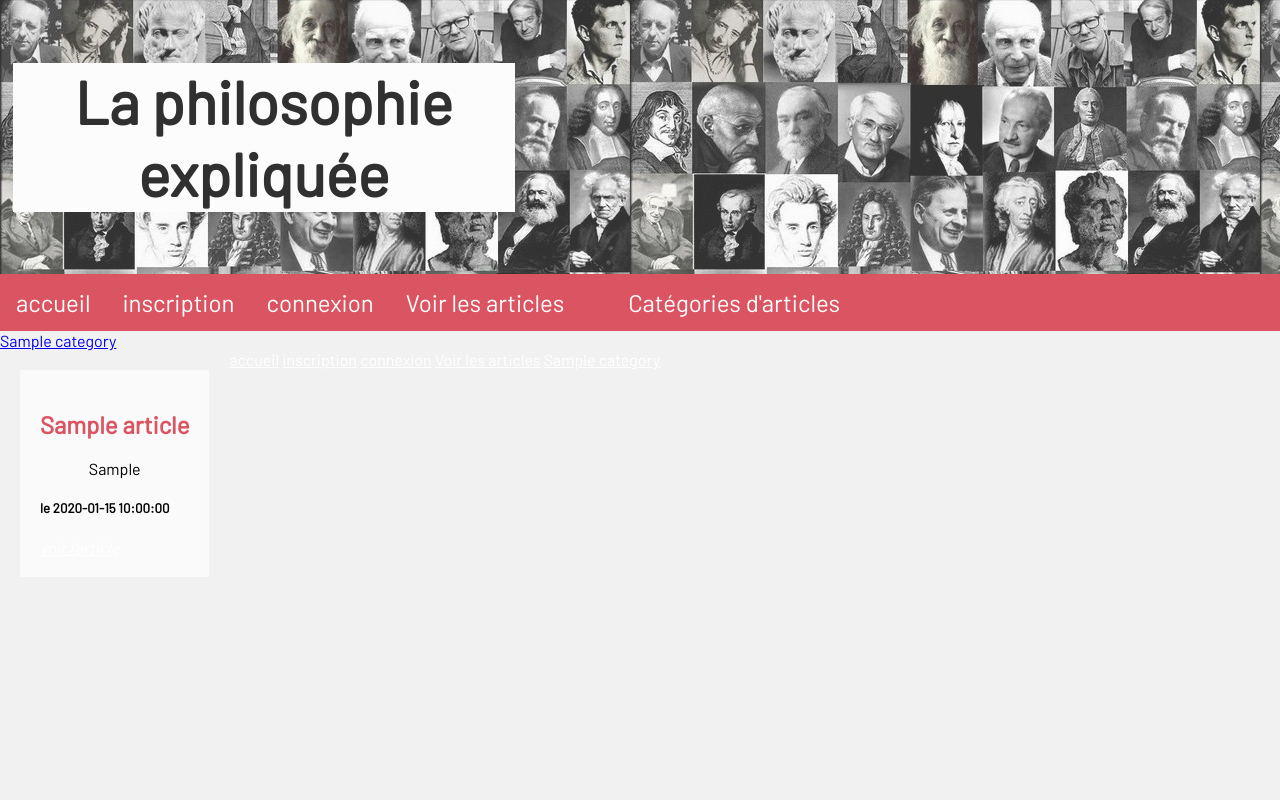
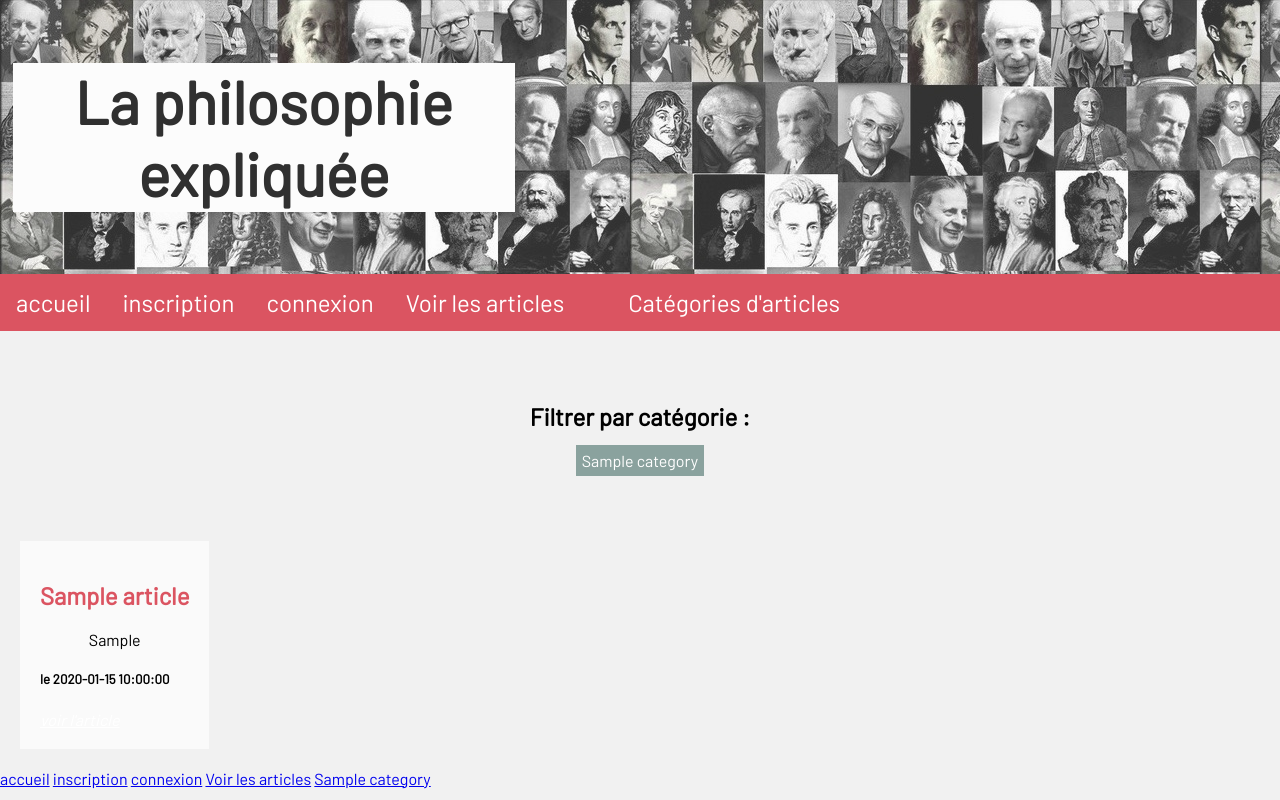
Before and after one commit to cecile-wojnowski/blog, a PHP site: page /articles.php in a window 1280 px wide. Run offline with PHP 8.4, Linux system fonts and the light colour scheme; tables that the repository leaves empty or names only in its code hold one stand-in row (values such as "Sample post").

Commit message:
CSS des liens des catégories

```diff
--- a/articles.php
+++ b/articles.php
@@ -32,12 +32,11 @@
         $offset = 0;
       };
 
-
-
       # Affichage des catégories
       ?>
-
+      <main>
         <div class="articles_categorie">
+          <h2> Filtrer par catégorie : </h2>
 
           <?php   $reponse = $bdd->query('SELECT * FROM categories');
           while ($donnees = $reponse->fetch())
@@ -45,11 +44,10 @@
           ?>
 
           <a href="articles.php?categorie=<?php echo $donnees['id'];
-           ?>" class="categorie"> <?php  echo $donnees['nom']; }?> </a>
+            ?>" class="link_categorie"> <?php  echo " ". $donnees['nom']; }?> </a>
         </div>
 
       <div class="articles">
-
         <?php
         if (isset($_GET['categorie'])){
           $categorie = $_GET["categorie"];
@@ -63,19 +61,17 @@
           # $donnees est un array renvoyé par fetch, qui organise les champs de $req
           while ($donnees = $req->fetch()){
           ?>
+
         <div class="card_articles">
-
           <h2>  <?php echo htmlspecialchars($donnees['titre']); ?> </h2>
           <p>  <?php echo htmlspecialchars($donnees['article']); ?> </p>
-                <h5>le <?php echo $donnees['date']; ?></h5>
+          <h5> le <?php echo $donnees['date']; ?></h5>
 
           <em><a href="article.php?id=<?php echo $donnees['id']; ?>">voir l'article</a></em>
         </div>
       </div>
-
         <?php
         }
-
         # Si aucune des conditions n'est remplie, afficher les 5 derniers articles
         }else{
 
@@ -115,7 +111,7 @@
           if(isset($_GET["categorie"])) { ?>
             <a href="articles.php?categorie=<?php echo $_GET["categorie"]; ?>&start=<?php echo $offset + 5 ?>" class="btn btn-primary"> Page suivante &raquo;</a>
           <?php } else { ?>
-          <a href="articles.php?start=<?php echo $offset + 5 ?>" class="btn btn-primary"> Page suivante &raquo;</a>
+            <a href="articles.php?start=<?php echo $offset + 5 ?>" class="articles_bouton"> Page suivante &raquo;</a>
           <?php } ?>    </div>
 
       <?php
@@ -123,10 +119,9 @@
       // Termine la boucle des articles
       $req->closeCursor();
       ?>
-
+    </main>
 
     <?php include("footer.php");
      ?>
-
   </body>
 </html>
--- a/style.css
+++ b/style.css
@@ -447,8 +447,9 @@
 /******************/
 /** articles.php**/
 /****************/
-.articles_categories
+.articles_categorie
 {
+  text-align:center;
 margin: 2%;
 padding: 2%;
 }
@@ -476,3 +477,18 @@
   margin: 20px;
   text-align: left;
 }
+
+/**** Dernier CSS modifié ****/
+.link_categorie{
+  text-decoration: none;
+  background-color: #8AA29E;
+  color: white;
+  padding: 0.5%;
+}
+.link_categorie:hover{
+  color: #DB5461;
+}
+.articles_bouton{
+
+}
+/*************************/
```
Lines whose indentation alone changed are shown as unchanged.
